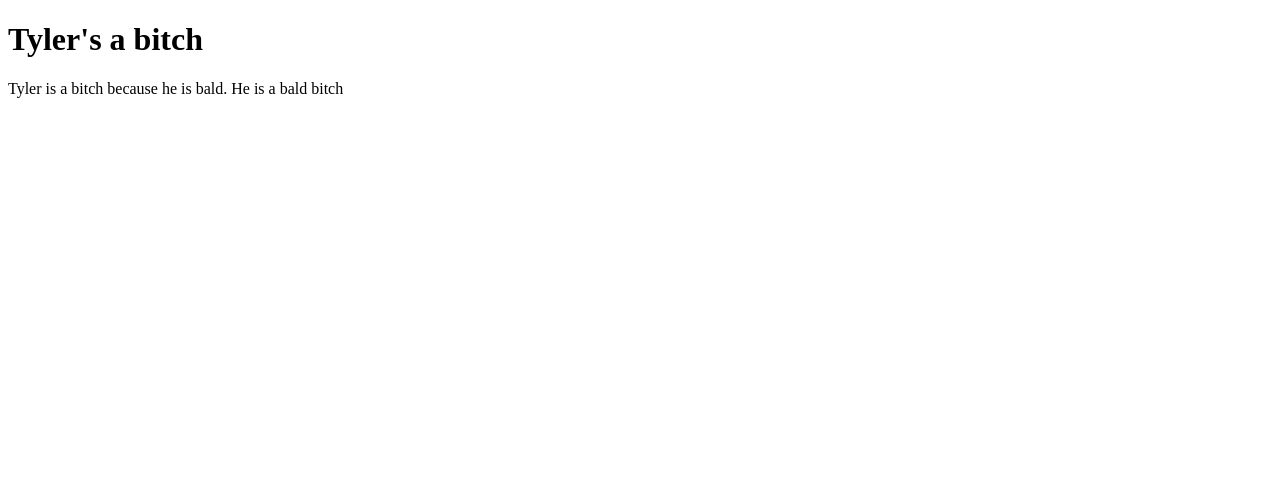
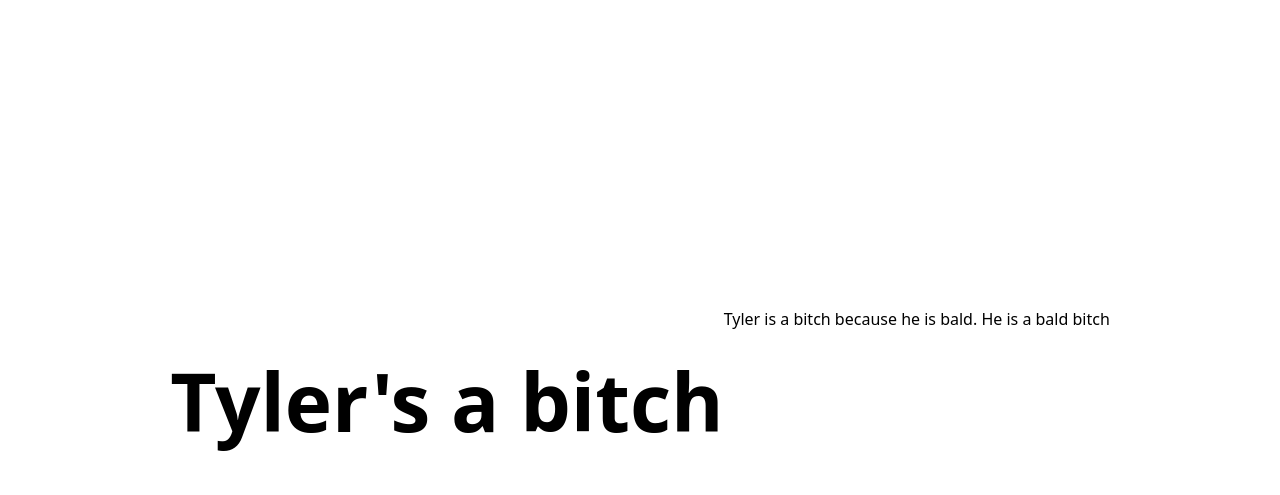
Before and after one commit to connorcapes1/firstprojectever, a plain HTML site: page index.html in a window 1280 px wide. Drawn offline with Linux system fonts and the light colour scheme.

Commit message:
Added style

```diff
--- a/index.html
+++ b/index.html
@@ -5,6 +5,7 @@
     <meta http-equiv="X-UA-Compatible" content="IE=edge">
     <meta name="viewport" content="width=device-width, initial-scale=1.0">
     <title>firstprojectever</title>
+    <link rel="stylesheet" href="style.css">
 </head>
 <body>
     <h1>Tyler's a bitch</h1>
--- /dev/null
+++ b/style.css
@@ -0,0 +1,48 @@
+
+
+h1::before {
+    transform: scaleX(0);
+    transform-origin: bottom right;
+  }
+
+  h1:hover::before {
+    transform: scaleX(1);
+    transform-origin: bottom left;
+  }
+
+  h1::before {
+    content: " ";
+    display: block;
+    position: absolute;
+    top: 0; right: 0; bottom: 0; left: 0;
+    inset: 0 0 0 0;
+    background: hsl(200 100% 80%);
+    z-index: -1;
+    transition: transform .3s ease;
+  }
+
+  h1 {
+    position: relative;
+    font-size: 5rem;
+  }
+
+  html {
+    block-size: 100%;
+    inline-size: 100%;
+  }
+
+  body {
+    min-block-size: 100%;
+    min-inline-size: 100%;
+    margin: 0;
+    box-sizing: border-box;
+    display: grid;
+    place-content: center;
+    font-family: system-ui, sans-serif;
+  }
+
+  @media (orientation: landscape) {
+    body {
+      grid-auto-flow: column;
+    }
+  }
```
